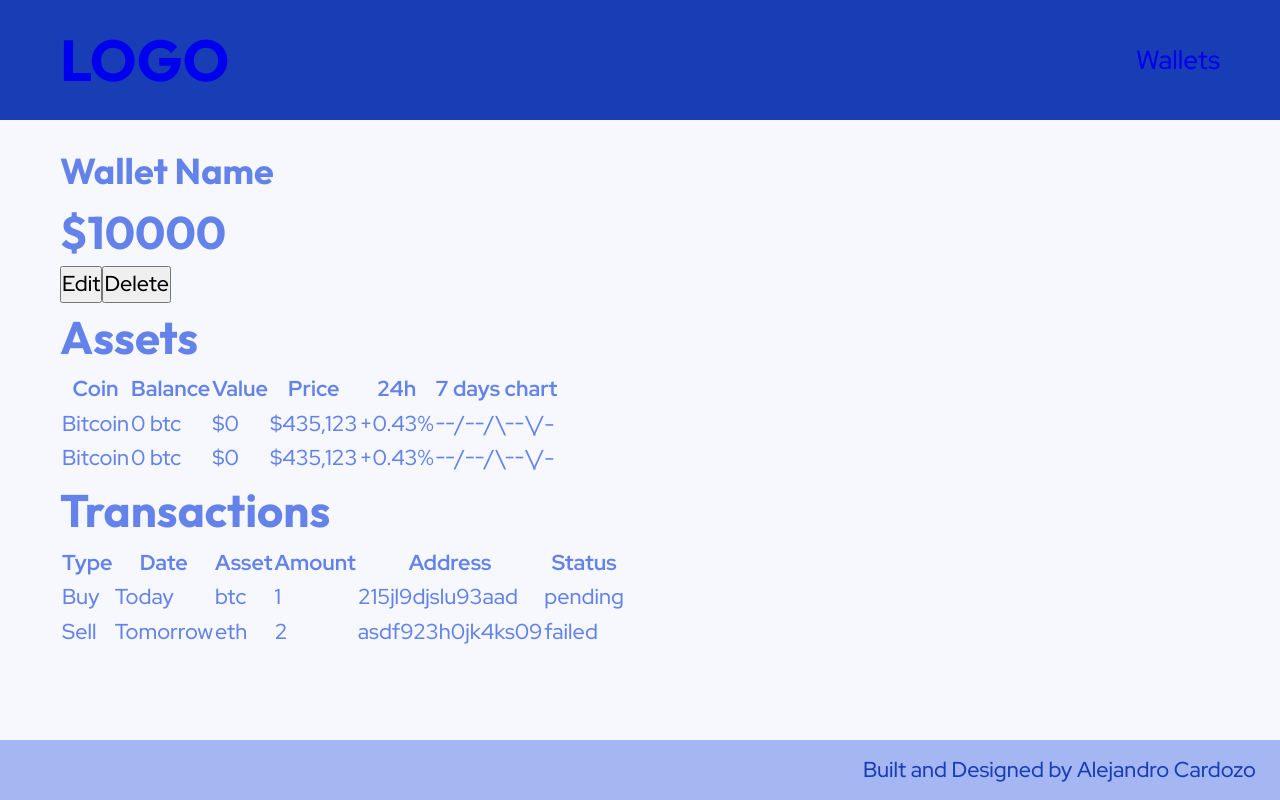
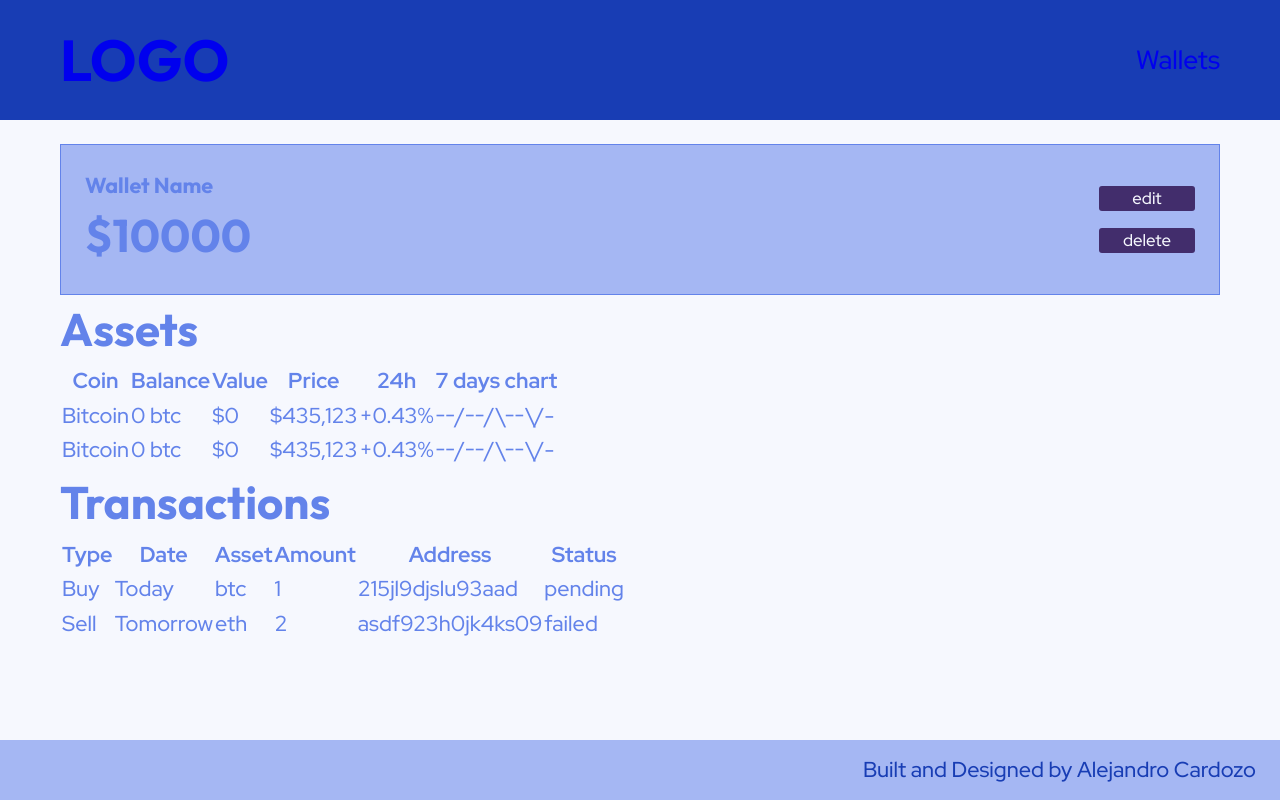
Before and after one commit to Alejandro-Cardozo/WiseWallet, a React (Vite) app: page /wallet/1 in a window 1280 px wide. Built offline with nearby package versions, Linux system fonts and the light colour scheme.

Commit message:
Add styles to the wallet header

```diff
--- a/src/components/WalletAssets/WalletAssets.jsx
+++ b/src/components/WalletAssets/WalletAssets.jsx
@@ -3,6 +3,7 @@ const WalletAssets = () => {
     <div>
       <h2>Assets</h2>
       <table>
+        <thead>
           <tr>
             <th>Coin</th>
             <th>Balance</th>
@@ -11,6 +12,8 @@ const WalletAssets = () => {
             <th>24h</th>
             <th>7 days chart</th>
           </tr>
+        </thead>
+        <tbody>
           <tr>
             <td>Bitcoin</td>
             <td>0 btc</td>
@@ -27,6 +30,7 @@ const WalletAssets = () => {
             <td>+0.43%</td>
             <td>--/--/\--\/-</td>
           </tr>
+        </tbody>
       </table>
     </div>
   )
--- a/src/components/WalletHeader/WalletHeader.jsx
+++ b/src/components/WalletHeader/WalletHeader.jsx
@@ -1,13 +1,18 @@
+// Components
+import Button from '../UI/Button'
+// Styles
+import classes from './WalletHeader.module.css'
+
 const WalletHeader = () => {
   return (
-    <article>
-      <div>
-        <h3>Wallet Name</h3>
+    <article className={classes['wallet-header']}>
+      <div className={classes['wallet-info']}>
+        <h5>Wallet Name</h5>
         <h2>$10000</h2>
       </div>
-      <div>
-        <button>Edit</button>
-        <button>Delete</button>
+      <div className={classes['header-buttons']}>
+        <Button size='sm'>edit</Button>
+        <Button size='sm'>delete</Button>
       </div>
     </article>
   )
--- /dev/null
+++ b/src/components/WalletHeader/WalletHeader.module.css
@@ -0,0 +1,17 @@
+.wallet-header {
+  display: flex;
+  justify-content: space-between;
+  padding: 2rem;
+  background-color: var(--color-primary-light);
+  border: 1px solid var(--color-primary);
+}
+
+.header-buttons {
+  display: flex;
+  flex-direction: column;
+  justify-content: space-evenly;
+}
+
+.header-buttons button {
+  min-width: 8rem;
+}
--- a/src/components/WalletTransactions/WalletTransactions.jsx
+++ b/src/components/WalletTransactions/WalletTransactions.jsx
@@ -3,6 +3,7 @@ const WalletTransactions = () => {
     <div>
       <h2>Transactions</h2>
       <table>
+        <thead>
           <tr>
             <th>Type</th>
             <th>Date</th>
@@ -11,6 +12,8 @@ const WalletTransactions = () => {
             <th>Address</th>
             <th>Status</th>
           </tr>
+        </thead>
+        <tbody>
           <tr>
             <td>Buy</td>
             <td>Today</td>
@@ -27,6 +30,7 @@ const WalletTransactions = () => {
             <td>asdf923h0jk4ks09</td>
             <td>failed</td>
           </tr>
+        </tbody>
       </table>
     </div>
   )
```
Lines whose indentation alone changed are shown as unchanged.
